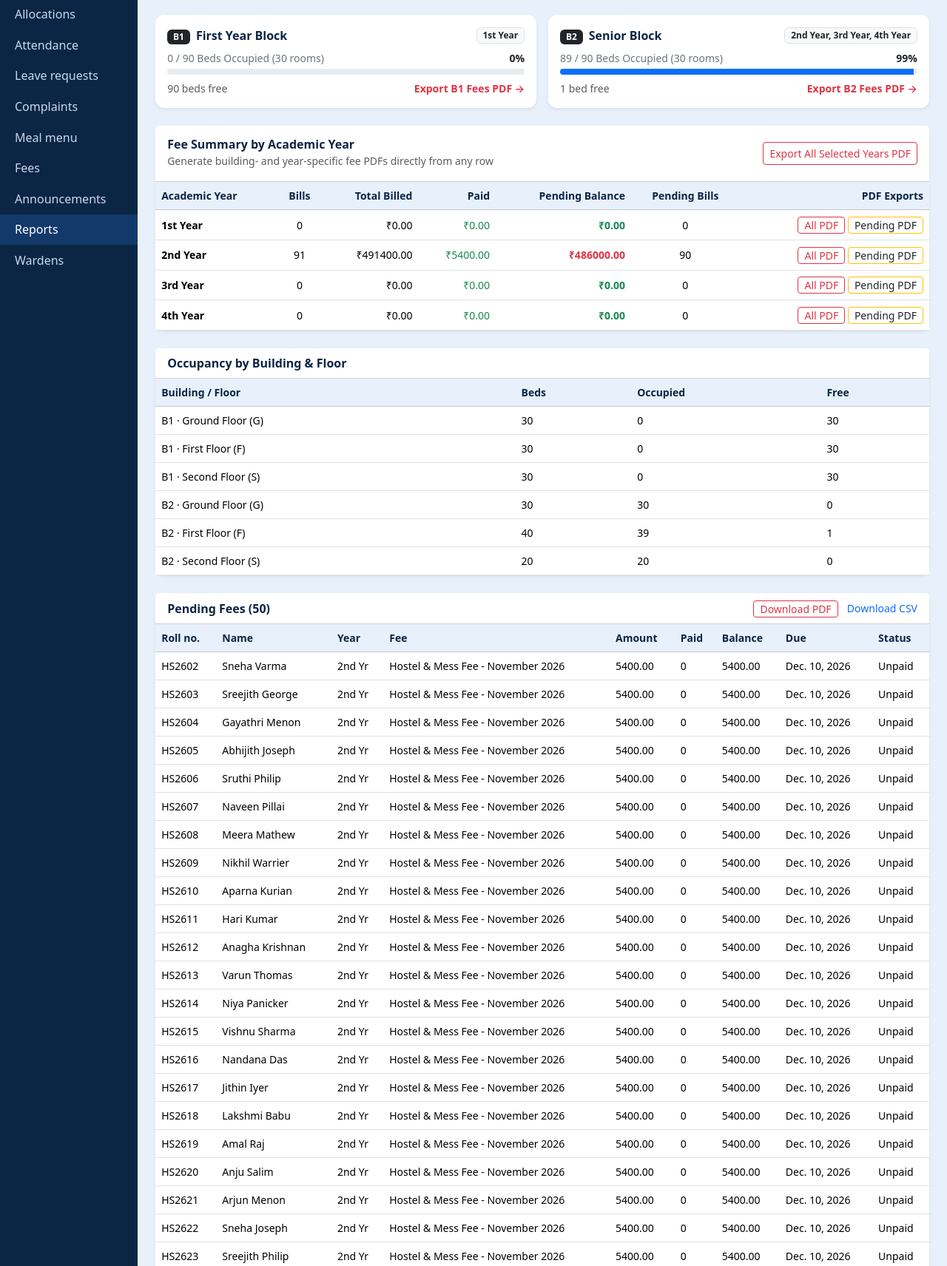
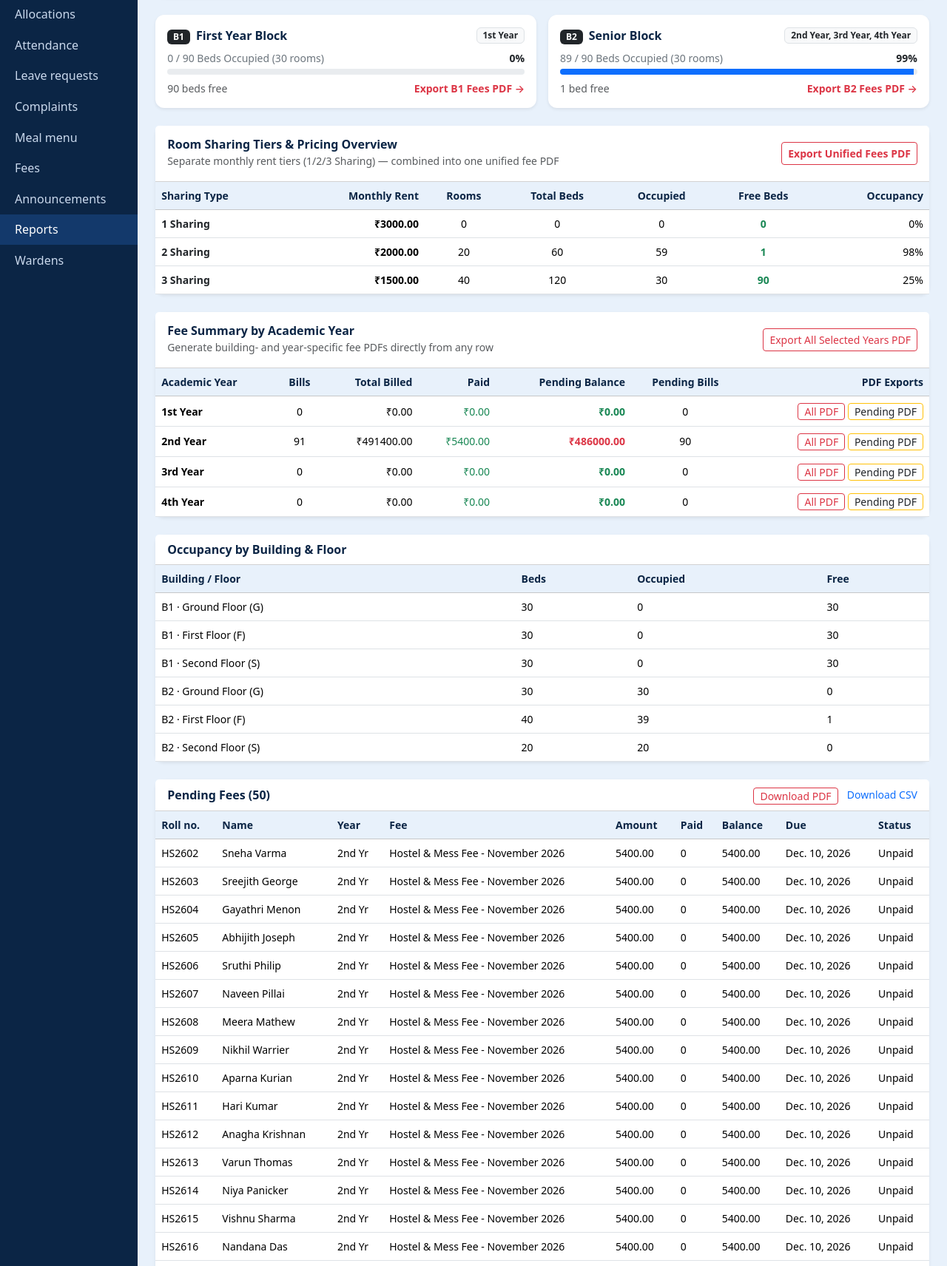
Before and after one commit to anandp8678/hostel_ms, a Django app: page /reports/ in a window 1280 px wide. Shown: the part 230-1942 px from the top of the page at 74% size. Run offline with Django 5.2, Linux system fonts and the light colour scheme; a user stored in the database is signed in; data comes from the database, SQL or seed files in the repository.

Commit message:
feat(dashboard): show room-type breakdown across buildings and reports

```diff
--- a/core/templates/core/reports.html
+++ b/core/templates/core/reports.html
@@ -70,6 +70,47 @@
       </div>
     </div>
   {% endfor %}
+</div>
+{% endif %}
+
+<!-- Room Sharing Type Breakdown -->
+{% if room_type_summary %}
+<div class="card mb-4 border-0 shadow-sm bg-white">
+  <div class="card-header bg-white d-flex flex-wrap justify-content-between align-items-center py-3 gap-2">
+    <div>
+      <h6 class="mb-0 fw-bold" style="color:var(--navy);">Room Sharing Tiers & Pricing Overview</h6>
+      <span class="text-muted small">Separate monthly rent tiers (1/2/3 Sharing) — combined into one unified fee PDF</span>
+    </div>
+    <a href="{% url 'fees_export_pdf' %}{% if building_filter %}?building={{ building_filter }}{% endif %}" class="btn btn-sm btn-outline-danger fw-semibold">Export Unified Fees PDF</a>
+  </div>
+  <div class="table-responsive">
+    <table class="table table-hover align-middle mb-0 small">
+      <thead class="table-light">
+        <tr>
+          <th>Sharing Type</th>
+          <th class="text-end">Monthly Rent</th>
+          <th class="text-center">Rooms</th>
+          <th class="text-center">Total Beds</th>
+          <th class="text-center">Occupied</th>
+          <th class="text-center">Free Beds</th>
+          <th class="text-end">Occupancy</th>
+        </tr>
+      </thead>
+      <tbody>
+        {% for rt in room_type_summary %}
+          <tr>
+            <td class="fw-bold text-dark">{{ rt.label }}</td>
+            <td class="text-end fw-semibold">₹{{ rt.rate|floatformat:2 }}</td>
+            <td class="text-center">{{ rt.rooms }}</td>
+            <td class="text-center">{{ rt.beds }}</td>
+            <td class="text-center">{{ rt.occupied }}</td>
+            <td class="text-center text-success fw-semibold">{{ rt.free }}</td>
+            <td class="text-end">{{ rt.pct }}%</td>
+          </tr>
+        {% endfor %}
+      </tbody>
+    </table>
+  </div>
 </div>
 {% endif %}
 
--- a/core/views.py
+++ b/core/views.py
@@ -890,6 +890,29 @@ def allocation_vacate(request, pk):
 
 
 # ---------- auth / home ----------
+def _build_room_type_summary(rooms, cfg=None):
+    """Aggregate room count, capacity, occupied, free beds, and monthly rent for 1/2/3 sharing tiers."""
+    cfg = cfg or m.FeeConfig.get_config()
+    rows = []
+    for rt_val, rt_lbl in m.ROOM_TYPE_CHOICES:
+        tier_rooms = [r for r in rooms if r.room_type == rt_val]
+        beds = sum(r.capacity for r in tier_rooms)
+        occ = sum(r.occupied for r in tier_rooms)
+        blk = sum(r.capacity for r in tier_rooms if r.is_blacklisted)
+        eff = max(0, beds - blk)
+        rows.append({
+            "room_type": rt_val,
+            "label": rt_lbl,
+            "rooms": len(tier_rooms),
+            "beds": beds,
+            "occupied": occ,
+            "free": max(0, eff - occ),
+            "rate": cfg.get_rent_for_type(rt_val),
+            "pct": round(100 * occ / eff) if eff > 0 else 0,
+        })
+    return rows
+
+
 @login_required
 def home(request):
     u = request.user
@@ -945,6 +968,7 @@ def home(request):
         block_capacities = [floor_dict[k]["capacity"] for k in block_labels]
         block_occupied = [floor_dict[k]["occupied"] for k in block_labels]
         block_free = [floor_dict[k]["free"] for k in block_labels]
+        room_type_summary = _build_room_type_summary(all_rooms)
 
         # Attendance metrics for today
         today_att = m.Attendance.objects.filter(date=today, student_id__in=scoped_student_ids)
@@ -1023,6 +1047,7 @@ def home(request):
             active_building=active_building,
             is_building_locked=is_building_locked,
             building_summaries=building_summaries,
+            room_type_summary=room_type_summary,
             active_student_count=active_student_count,
             inactive_student_count=inactive_student_count,
             allocated_count=allocated_count,
@@ -3034,7 +3059,8 @@ def reports(request):
     )
     if active_building:
         room_qs = room_qs.filter(building=active_building)
-    for r in room_qs:
+    scoped_rooms = list(room_qs)
+    for r in scoped_rooms:
         key = (r.building.code if r.building else "", r.block)
         label = f"{r.building.code} · {r.floor_display}" if (r.building and not active_building) else r.floor_display
         b = floors.setdefault(key, [label, 0, 0])
@@ -3042,6 +3068,7 @@ def reports(request):
         b[2] += r.occupied
     sorted_keys = sorted(floors.keys(), key=lambda k: (k[0], floor_order_key(k[1])))
     occupancy = [(floors[k][0], floors[k][1], floors[k][2], max(0, floors[k][1] - floors[k][2])) for k in sorted_keys]
+    room_type_summary = _build_room_type_summary(scoped_rooms)
 
     low = sorted([r for r in att_rows if r[3] != ""], key=lambda r: r[3])[:10]
     return show(
@@ -3058,6 +3085,7 @@ def reports(request):
         year_filter=year_filter,
         year_choices=m.Student.YEAR_CHOICES,
         building_summaries=building_summaries,
+        room_type_summary=room_type_summary,
         year_fee_summaries=year_fee_summaries,
     )
 
```
Also changed, not shown: core/templates/core/dashboard.html (+23 -0 lines).
